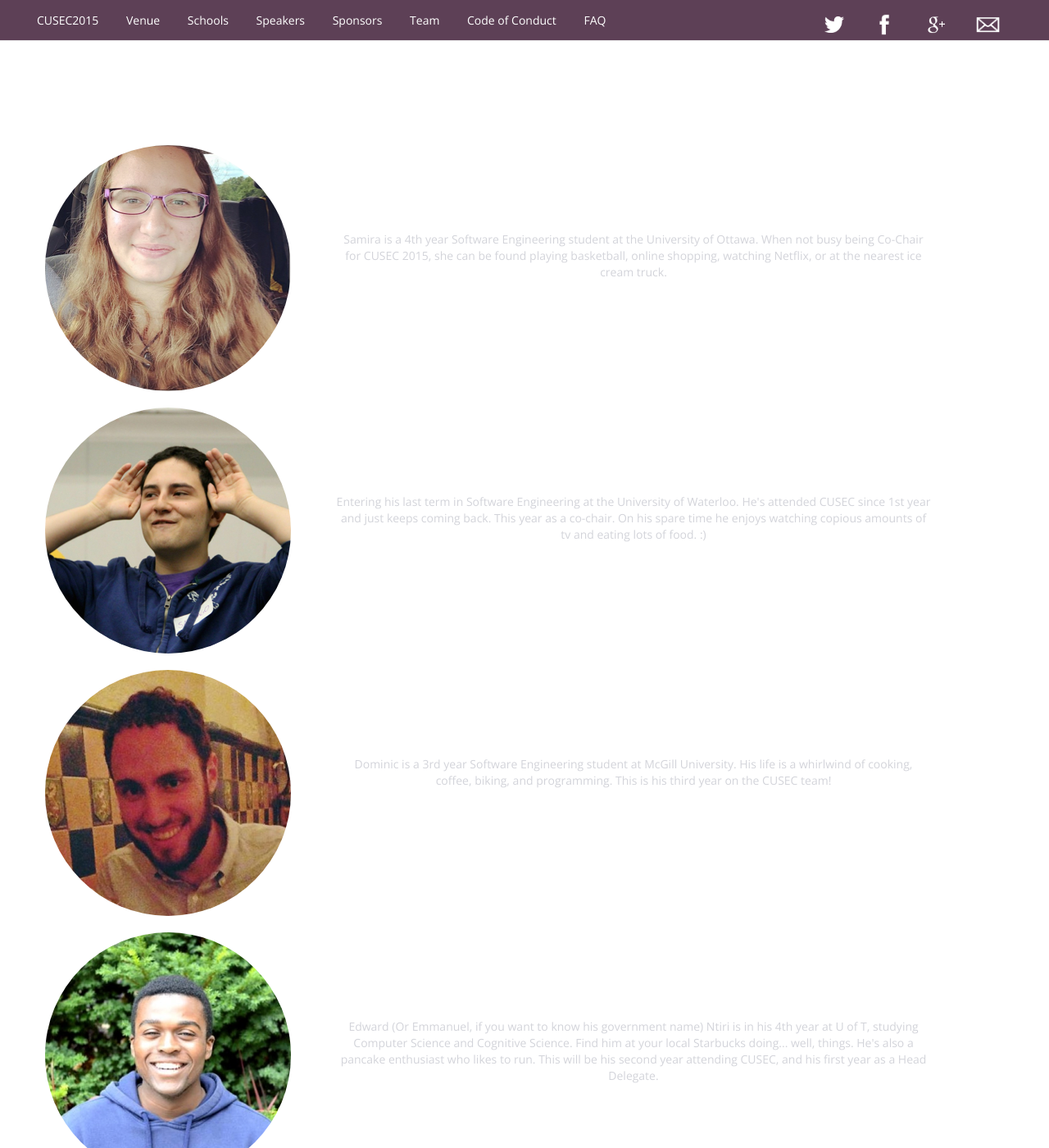
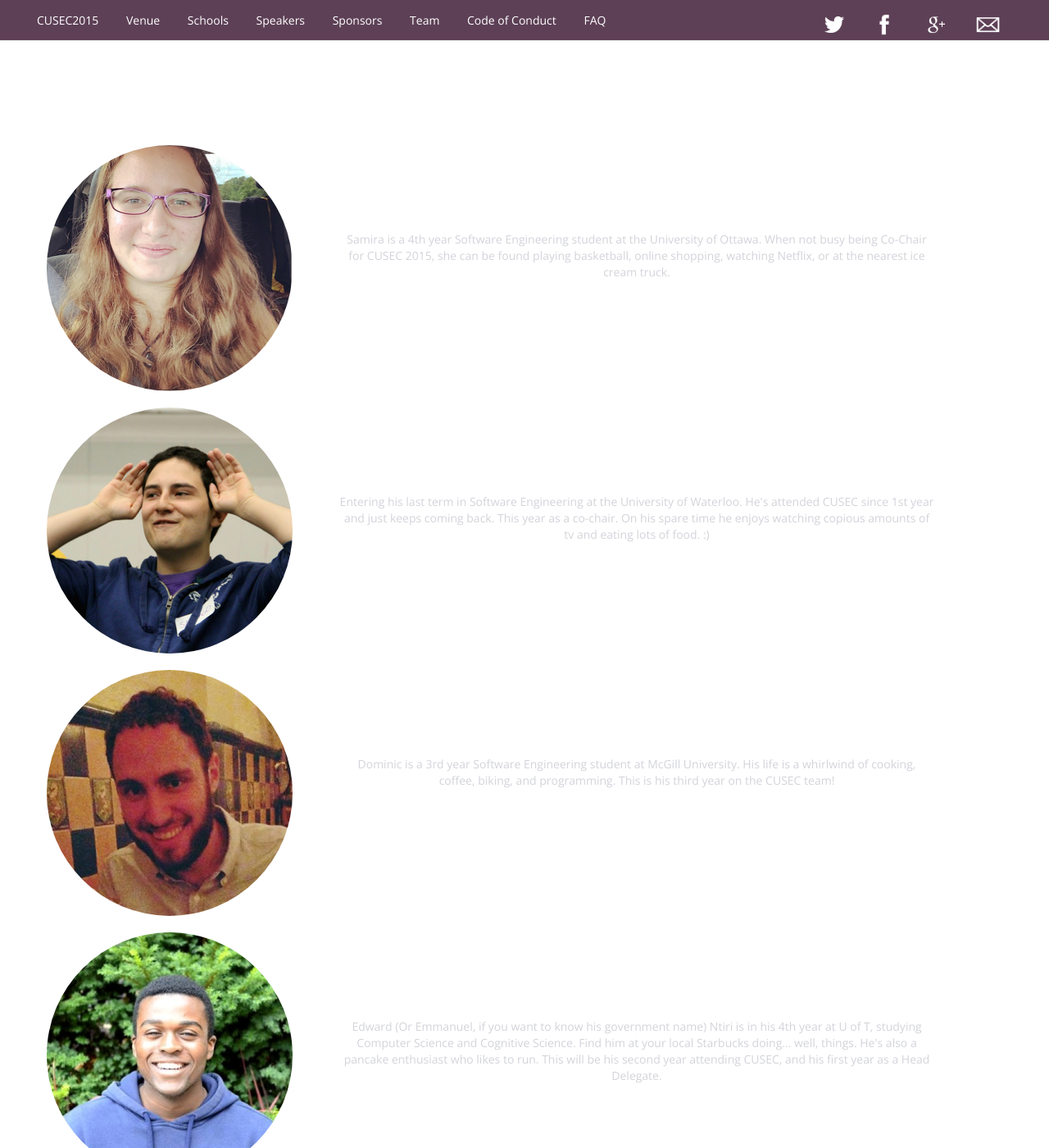
Before and after one commit to dkua/katdrobnjakovic.github.io, a Jekyll site: the page team.html, which Jekyll copies as it is, in a window 1280 px wide and 1400 px high. Shown: the whole window at 82% size. Built offline with Jekyll 4.4.1, drawn with Linux system fonts in a browser that asks for light colours.

Commit message:
Fixed team layout

```diff
--- a/css/cover.css
+++ b/css/cover.css
@@ -304,6 +304,12 @@
     /* custom min width */
     min-width:320px;
 }
+
+.col-min-team {
+    /* custom min width */
+    min-width:380px;
+}
+
 
 .test{
   background: #9F2064;
--- a/team.html
+++ b/team.html
@@ -57,12 +57,12 @@
                 TEAM
          </div>
          </div>
-         <div class="row">
-         <div class=" col-md-12 text-center ">
+         <div class="row row-centered">
+         <div class=" col-md-12 text-center col-centered col-min-team">
             <div class=" col-xs-4 ">
                 <img src="images/team/samira.png" class="img-circle" alt="Circular Image" >
             </div>
-            <div class="col-xs-8 ">
+            <div class="col-xs-8 col-centered col-min-team">
                 <br><br><h4><a href="mailto:chair@cusec.net?Subject=CUSEC2015">Samira El-Rayyes</a></h4>
                 <h5>Co-Chair</h5>
                 <p>Samira is a 4th year Software Engineering student at the University of Ottawa. When not busy being Co-Chair for CUSEC 2015, she can be found playing basketball, online shopping, watching Netflix, or at the nearest ice cream truck.</p>
@@ -70,12 +70,12 @@
         </div>
         </div>
         </div>
-        <br><div class="row">
-        <div class="col-md-12  text-center">
+        <br><div class="row row-centered">
+        <div class="col-md-12  text-center col-centered col-min-team">
             <div class="col-xs-4 ">
                 <img src="images/team/santiago.png"  class="img-circle" alt="Circular Image" >
             </div>
-            <div class="col-xs-8 ">
+            <div class="col-xs-8 col-centered col-min-team">
                 <br><br><h4><a href="mailto:chair@cusec.net?Subject=CUSEC2015">Santiago Gil</a></h4>
                 <h5>Co-Chair</h5>
                 <p>Entering his last term in Software Engineering at the University of Waterloo. He's attended CUSEC since 1st year and just keeps coming back. This year as a co-chair. On his spare time he enjoys watching copious amounts of tv and eating lots of food. :)</p>
@@ -84,12 +84,12 @@
         </div>
 
 
-        <br><div class="row">
-        <div class="col-md-12  text-center">
+        <br><div class="row row-centered">
+        <div class="col-md-12  text-center col-centered col-min-team">
             <div class="col-xs-4 ">
                 <img src="images/team/dominic.png"  class="img-circle" alt="Circular Image" >
             </div>
-            <div class="col-xs-8 ">
+            <div class="col-xs-8 col-centered col-min-team">
                 <br><br><h4><a href="mailto:talks@cusec.net?Subject=CUSEC2015">Dominic Charley-Roy</a></h4>
                 <h5>Director of Speakers</h5>
                 <p>Dominic is a 3rd year Software Engineering student at McGill University. His life is a whirlwind of cooking, coffee, biking, and programming. This is his third year on the CUSEC team!</p>
@@ -97,12 +97,12 @@
         </div>
         </div>
 
-        <br><div class="row">
-        <div class="col-md-12  text-center">
+        <br><div class="row row-centered">
+        <div class="col-md-12  text-center col-centered col-min-team">
             <div class="col-xs-4 ">
                 <img src="images/team/edward.png"  class="img-circle" alt="Circular Image" >
             </div>
-            <div class="col-xs-8 ">
+            <div class="col-xs-8 col-centered col-min-team">
                 <br><br><h4><a href="mailto:toronto@cusec.net?Subject=CUSEC2015">Edward Ntiri</a></h4>
                 <h5>University of Toronto Head Delegate</h5>
                 <p>Edward (Or Emmanuel, if you want to know his government name) Ntiri is in his 4th year at U of T, studying Computer Science and Cognitive Science. Find him at your local Starbucks doing... well, things. He's also a pancake enthusiast who likes to run. This will be his second year attending CUSEC, and his first year as a Head Delegate.</p>
@@ -110,12 +110,12 @@
         </div>
         </div>
 
-        <br><div class="row">
-        <div class="col-md-12  text-center">
+        <br><div class="row row-centered">
+        <div class="col-md-12  text-center col-centered col-min-team">
             <div class="col-xs-4 ">
                 <img src="images/team/farwa.png"  class="img-circle" alt="Circular Image" >
             </div>
-            <div class="col-xs-8 ">
+            <div class="col-xs-8 col-centered col-min-team">
                 <br><br><h4><a href="mailto:waterloo@cusec.net?Subject=CUSEC2015">Farwa Naqi</a></h4>
                 <h5>University of Waterloo Head Delegate</h5>
                 <p>Farwa is in her 3rd year at UW studying Software Engineering, with an interest in Cognitive Science. She enjoys binge-watching TV shows, scrolling Tumblr, mobile app development, and complaining about bad weather. This is her first CUSEC.</p>
@@ -123,12 +123,12 @@
         </div>
         </div>
 
-        <br><div class="row">
-        <div class="col-md-12  text-center">
+        <br><div class="row row-centered">
+        <div class="col-md-12  text-center col-centered col-min-team">
             <div class="col-xs-4 ">
                 <img src="images/team/james.png"  class="img-circle" alt="Circular Image" >
             </div>
-            <div class="col-xs-8 ">
+            <div class="col-xs-8 col-centered col-min-team">
                 <br><br><h4><a href="mailto:queens@cusec.net?Subject=CUSEC2015">James Pang</a></h4>
                 <h5>Queen's University CUSEC Head Delegate</h5>
                 <p>Hello everyone! My name is James and I'm currently in my 3rd year of Software Design. I'm an international student from Taiwan. The weather and friendly and inclusive community are what I like most in Canada.</p>
@@ -136,12 +136,12 @@
         </div>
         </div>
 
-        <br><div class="row">
-        <div class="col-md-12  text-center">
+        <br><div class="row row-centered">
+        <div class="col-md-12  text-center col-centered col-min-team">
             <div class="col-xs-4 ">
                 <img src="images/team/Julian.png"  class="img-circle" alt="Circular Image" >
             </div>
-            <div class="col-xs-8 ">
+            <div class="col-xs-8 col-centered col-min-team">
                 <br><br><h4><a href="mailto:guelph@cusec.net?Subject=CUSEC2015">Julian Horvat</a></h4>
                 <h5>University of Guelph Head Delegate</h5>
                 <p>Julian is in his fourth year of Software Engineering at the University of Guelph. This will be his third CUSEC and he just can't seem to get enough of it. He is way too into programming, music, coffee, and beer.</p>
@@ -149,12 +149,12 @@
         </div>
         </div>
 
-        <br><div class="row">
-        <div class="col-md-12  text-center">
+        <br><div class="row row-centered">
+        <div class="col-md-12  text-center col-centered col-min-team">
             <div class="col-xs-4 ">
                 <img src="images/team/Keiko.png"  class="img-circle" alt="Circular Image" >
             </div>
-            <div class="col-xs-8 ">
+            <div class="col-xs-8 col-centered col-min-team">
                 <br><br><h4><a href="mailto:ottawa@cusec.net?Subject=CUSEC2015">Keiko Climaco</a></h4>
                 <h5>University of Ottawa Head Delegate</h5>
                 <p>Keiko is a 4th year Chemical Engineering and Computing Technology student at the University of Ottawa. When she isn't busy drowning in school work, she can usually be found taking terrible pictures of herself, working her volunteer gigs, watching hilarious Asian television shows or napping. It is her second time at CUSEC and her first year helping out on the CUSEC Team. </p>
@@ -162,12 +162,12 @@
         </div>
         </div>
 
-        <br><div class="row">
-        <div class="col-md-12  text-center">
+        <br><div class="row row-centered">
+        <div class="col-md-12  text-center col-centered col-min-team">
             <div class="col-xs-4 ">
                 <img src="images/team/kimberly.png"  class="img-circle" alt="Circular Image" >
             </div>
-            <div class="col-xs-8 ">
+            <div class="col-xs-8 col-centered col-min-team">
                 <br><br><h4>Kimberly Noel</h4>
                 <h5>CUSEC Logistics Team</h5>
                 <p>Kim is a second year Software Engineering student at Concordia University. It is her first, and definitely not last, time attending CUSEC. She loves computers, sports, and food. She also digs riddles. So here's one for you: What has no beginning, middle, or end? Go find her at CUSEC if you want to take a guess!</p>
@@ -175,12 +175,12 @@
         </div>
         </div>
 
-        <br><div class="row">
-        <div class="col-md-12  text-center">
+        <br><div class="row row-centered">
+        <div class="col-md-12  text-center col-centered col-min-team">
             <div class="col-xs-4 ">
                 <img src="images/team/maude.png"  class="img-circle" alt="Circular Image" >
             </div>
-            <div class="col-xs-8 ">
+            <div class="col-xs-8 col-centered col-min-team">
                 <br><br><h4><a href="mailto:mcgill@cusec.net?Subject=CUSEC2015">Maude Lemaire</a></h4>
                 <h5>Head Delegate for McGill University</h5>
                 <p>Maude is in her final year of Honours Software Engineering at McGill University. She's all too busy, all the time. She enjoys reading the September issue of Vogue, baking, drinking microbrews and spreading the love for web development. This is her first year on the CUSEC team!</p>
@@ -188,12 +188,12 @@
         </div>
         </div>
 
-        <br><div class="row">
-        <div class="col-md-12  text-center">
+        <br><div class="row row-centered">
+        <div class="col-md-12  text-center col-centered col-min-team">
             <div class="col-xs-4 ">
                 <img src="images/team/peter.png"  class="img-circle" alt="Circular Image" >
             </div>
-            <div class="col-xs-8 ">
+            <div class="col-xs-8 col-centered col-min-team">
                 <br><br><h4><a href="mailto:mcmaster@cusec.net?Subject=CUSEC2015">Peter Hoang</a></h4>
                 <h5>Head Delegate McMaster University</h5>
                 <p>Peter Hoang is third year of software engineering. Most of his time is spent writing websites, messing with databases, and drinking loads of coffee (addicted). With the remaining spent on speed-running and developing video games. This is his second CUSEC. Also everyone here apparently loves to write in third-person.</p>
@@ -201,12 +201,12 @@
         </div>
         </div>
 
-        <br><div class="row">
-        <div class="col-md-12  text-center">
+        <br><div class="row row-centered">
+        <div class="col-md-12  text-center col-centered col-min-team">
             <div class="col-xs-4 ">
                 <img src="images/team/rohan.png"  class="img-circle" alt="Circular Image" >
             </div>
-            <div class="col-xs-8 ">
+            <div class="col-xs-8 col-centered col-min-team">
                 <br><br><h4>Rohan Likhite</h4>
                 <h5>Designer, CUSEC Design Team</h5>
                 <p>Rohan is in his fourth year of Digital Media at York University. He can be found at his desk designing and developing creative applications, while never being too far away from a cup of green tea. This is his second year attending CUSEC, first time as part of the team. </p>
@@ -214,12 +214,12 @@
         </div>
         </div>
 
-        <br><div class="row">
-        <div class="col-md-12  text-center">
+        <br><div class="row row-centered">
+        <div class="col-md-12  text-center col-centered col-min-team">
             <div class="col-xs-4 ">
                 <img src="images/team/stephanie.png"  class="img-circle" alt="Circular Image" >
             </div>
-            <div class="col-xs-8 ">
+            <div class="col-xs-8 col-centered col-min-team">
                 <br><br><h4>Stephanie Zeidan</h4>
                 <h5>Promotions Team</h5>
                 <p>Stephanie is in her fourth year of Electrical Engineering and Computing Technology at the University of Ottawa. She loves taking on new challenges and finding new ways to apply what she is learning in class.  When she is not trying to take funny pictures or her friends, she loves to learn the latest Salsa/Bachata dance moves, joining random sports teams and volunteering.</p>
@@ -227,12 +227,12 @@
         </div>
         </div>
 
-        <br><div class="row">
-        <div class="col-md-12  text-center">
+        <br><div class="row row-centered">
+        <div class="col-md-12  text-center col-centered col-min-team">
             <div class="col-xs-4 ">
                 <img src="images/team/tahia.png"  class="img-circle" alt="Circular Image" >
             </div>
-            <div class="col-xs-8 ">
+            <div class="col-xs-8 col-centered col-min-team">
                 <br><br><h4><a href="mailto:toronto@cusec.net?Subject=CUSEC2015">Tahia Khan</a></h4>
                 <h5>University of Toronto Head Delegate</h5>
                 <p>Tahia is a 4th year Computer Engineering student from the University of Toronto. Her interests include Netflix and systems programming. This is her second CUSEC and she's super pumped for it.</p>
@@ -240,12 +240,12 @@
         </div>
         </div>
 
-        <br><div class="row">
-        <div class="col-md-12  text-center">
+        <br><div class="row row-centered">
+        <div class="col-md-12  text-center col-centered col-min-team">
             <div class="col-xs-4 ">
                 <img src="images/team/tingli.png" class="img-circle" alt="Circular Image" >
             </div>
-            <div class="col-xs-8 ">
+            <div class="col-xs-8 col-centered col-min-team">
                 <br><br><h4><a href="mailto:concordia@cusec.net?Subject=CUSEC2015">TingLi Lucia Lorigiano</a></h4>
                 <h5>Head Ambassador for Concordia University</h5>
                 <p>Born and raised in the cultural mecca of Montreal, TingLi is currently completing her third (3rd) year as a Biology major with a double minor in Italian and Commerce. She dabbles in Web Programming as a hobby, and runs on a diet fueled by sushi and propane. This is her first time on the CUSEC Team! </p>
@@ -253,12 +253,12 @@
         </div>
         </div>
 
-        <br><div class="row">
-        <div class="col-md-12  text-center">
+        <br><div class="row row-centered">
+        <div class="col-md-12  text-center col-centered col-min-team">
             <div class="col-xs-4 ">
                 <img src="images/team/ursula.png" class="img-circle" alt="Circular Image" >
             </div>
-            <div class="col-xs-8 " >
+            <div class="col-xs-8 col-centered col-min-team" >
                 <br><br><h4><a href="mailto:york@cusec.net?Subject=CUSEC2015">Ursula Sarracini</a></h4>
                 <h5>Head Delegate York University</h5>
                 <p>Ursula is in her third year at York University studying Computer Science. Some of her favourite things include programming, cheese, yoga, coffee, and cheese. Second time CUSEC go-er, first time on the CUSEC team.</p>
@@ -266,24 +266,24 @@
         </div>
         </div>
 
-        <br><div class="row">
-        <div class="col-md-12  text-center">
+        <br><div class="row row-centered">
+        <div class="col-md-12  text-center col-centered col-min-team">
             <div class="col-xs-4 ">
                 <img src="images/team/xenia.png" class="img-circle" alt="Circular Image" >
             </div>
-            <div class="col-xs-8 " >
+            <div class="col-xs-8 col-centered col-min-team" >
                 <br><br><h4>Xenia Tay</h4>
                 <p>Xenia is in fourth year, majoring in Computer Science and minoring in Fine Arts Studio at the University of Waterloo. She builds websites when she isn't on Youtube watching song covers on loop. She loves exploring cities and has lived in Singapore, Ontario, British Columbia, Texas and California. This is her third CUSEC!</p>
             </div>
         </div>
         </div>
 
-        <br><div class="row">
-        <div class="col-md-12  text-center">
+        <br><div class="row row-centered">
+        <div class="col-md-12  text-center col-centered col-min-team">
             <div class="col-xs-4 ">
                 <img src="images/team/alic.png"  class="img-circle" alt="Circular Image" >
             </div>
-            <div class="col-xs-8 ">
+            <div class="col-xs-8 col-centered col-min-team">
                 <br><br><h4>Zichen Jiang </h4>
                 <h5>Audio/Visual Team</h5>
                 <p>Zichen is a second year student Business Informatics at McMaster University. This is his second time participating CUSEC but first time on the CUSEC. He is enthusiastic about Web Development, and obsessive on code cleanliness. He is also into literature, especially Shakespeare.</p>
```
Also changed, not shown: 3 other files.
